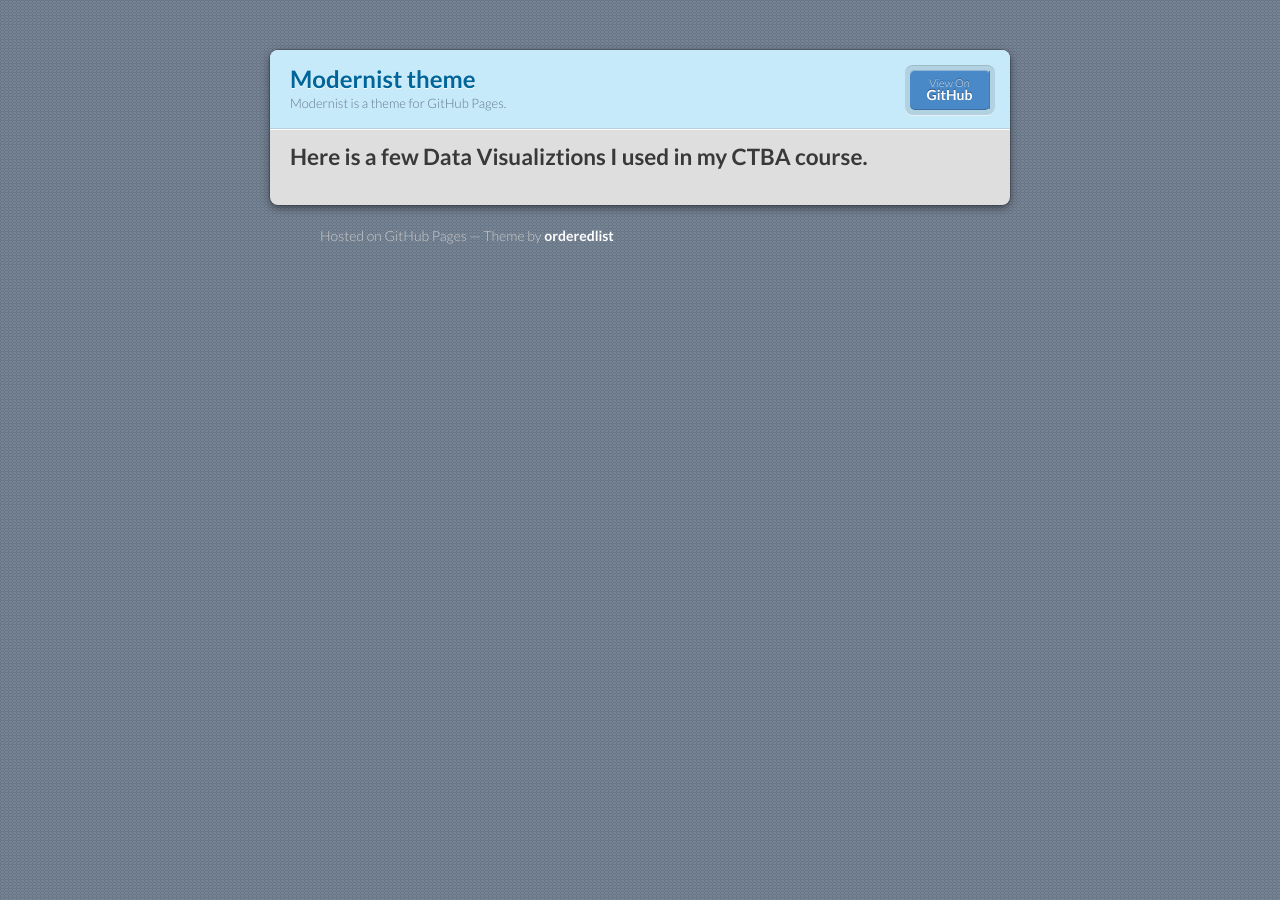
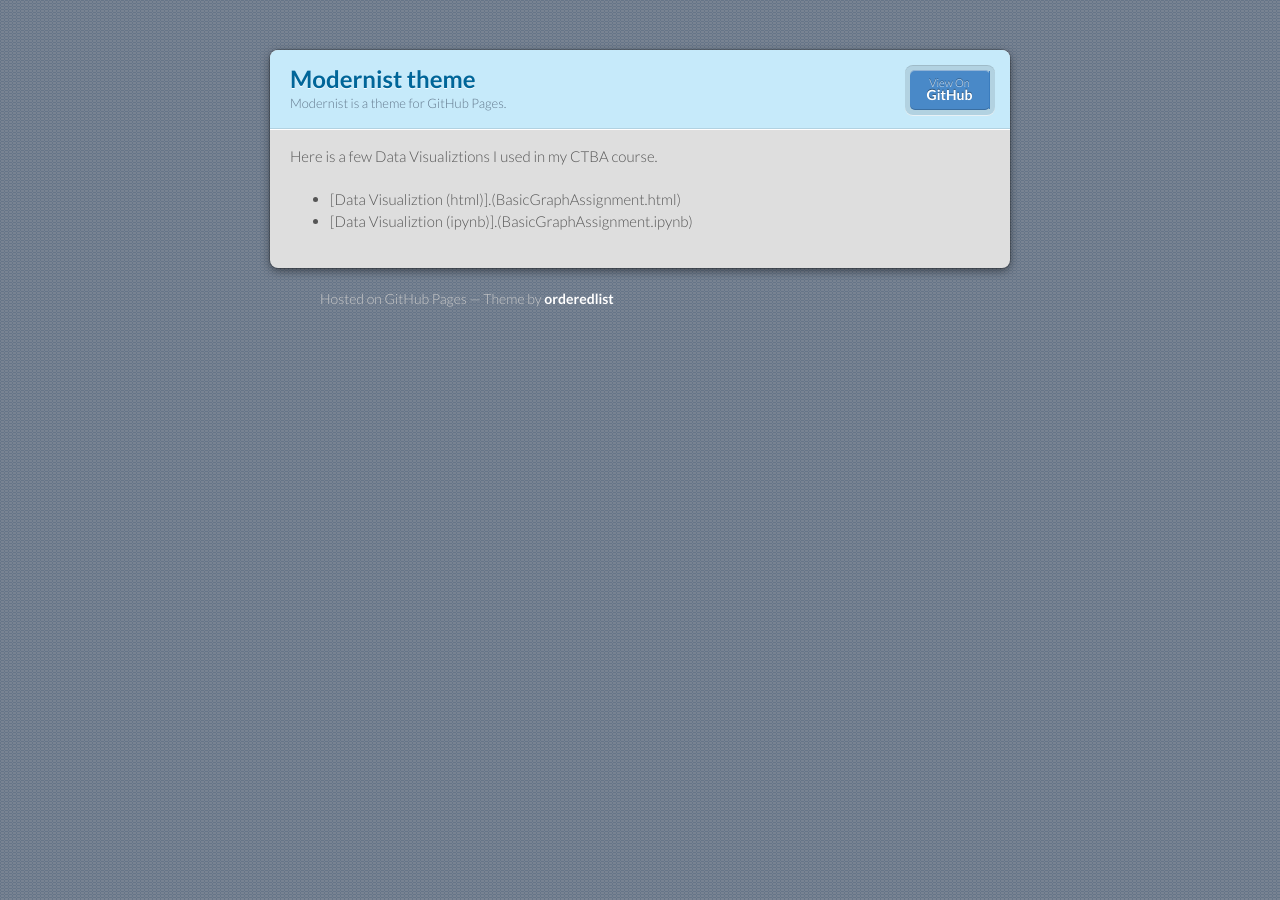
Before and after one commit to Reed-Whitmer/Reed-Whitmer.github.io, a Jekyll site: the page built from DataVisualization/index.md, in a window 1280 px wide. Built offline with Jekyll 4.4.1, drawn with Linux system fonts in a browser that asks for light colours; our own code applies the rules of GitHub Pages for plain Markdown files.

Commit message:
Update index.md

```diff
--- a/DataVisualization/index.md
+++ b/DataVisualization/index.md
@@ -4,4 +4,5 @@ description: Course Content
 ---
 
 Here is a few Data Visualiztions I used in my CTBA course.
--
+- [Data Visualiztion (html)].(BasicGraphAssignment.html)
+- [Data Visualiztion (ipynb)].(BasicGraphAssignment.ipynb)
```
